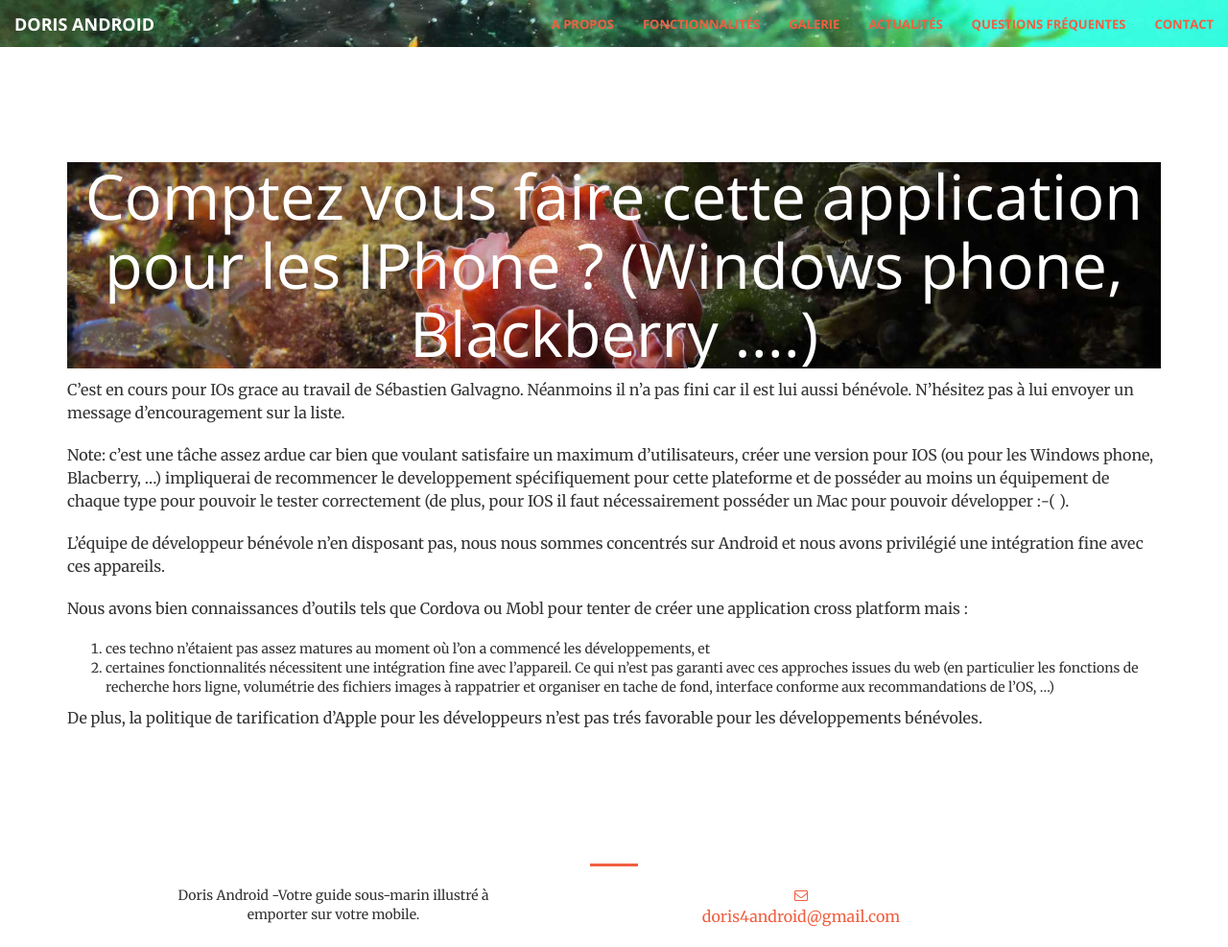
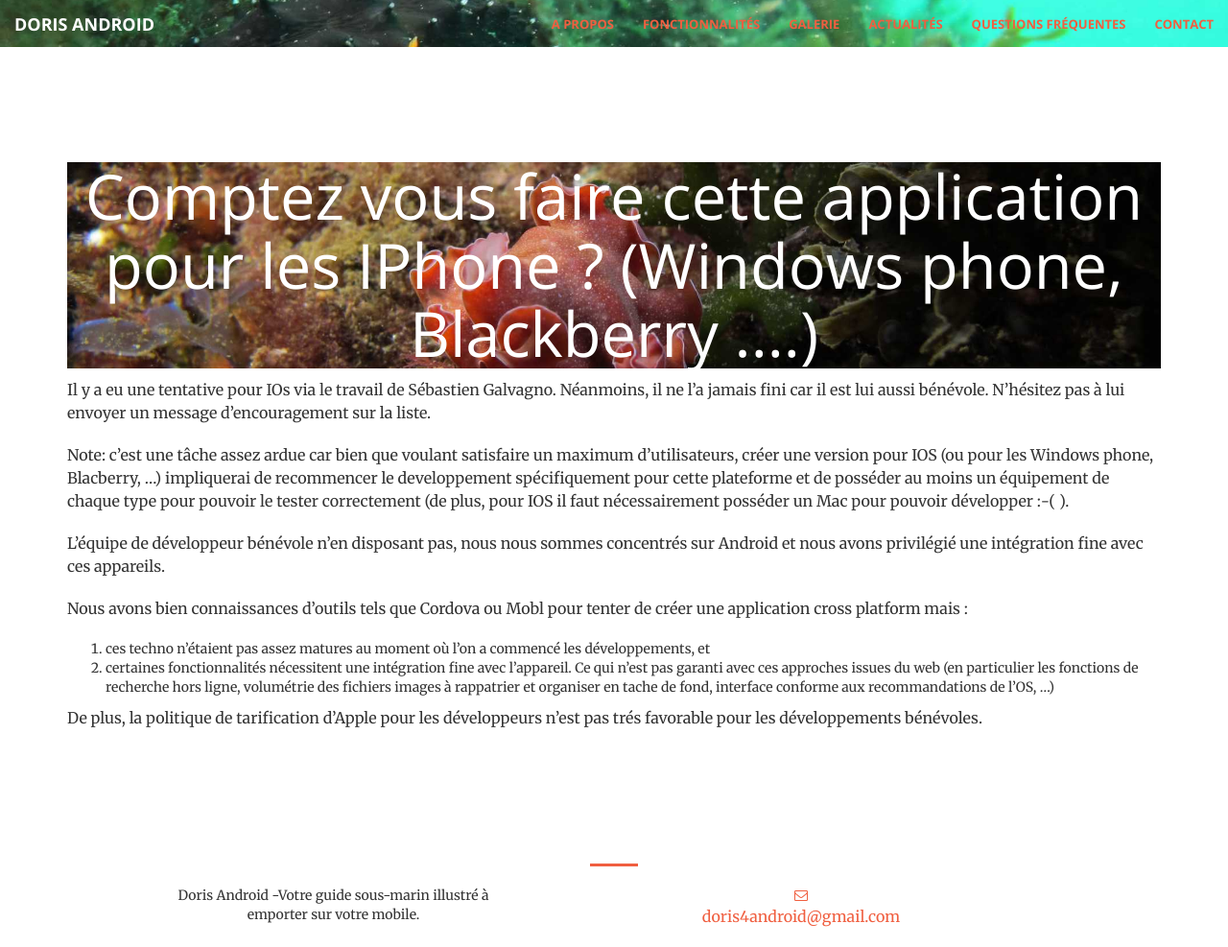
Before and after one commit to doris-ffessm/doris-ffessm.github.io, a Jekyll site: the page built from _faqs/other_os.md, in a window 1280 px wide and 987 px high. Shown: the whole window at 96% size. Built offline with Jekyll 4.4.1, drawn with Linux system fonts in a browser that asks for light colours.

Commit message:
update faq

```diff
--- a/_faqs/other_os.md
+++ b/_faqs/other_os.md
@@ -3,7 +3,8 @@ layout: page
 title: "Comptez vous faire cette application pour les IPhone ? (Windows phone, Blackberry ....)"
 ---
 
-C'est en cours pour IOs grace au travail de Sébastien Galvagno. Néanmoins il n'a pas fini car il est lui aussi bénévole. N'hésitez pas à lui envoyer un message d'encouragement sur la liste.
+Il y a eu une tentative pour IOs via le travail de Sébastien Galvagno. Néanmoins, il ne l'a
+jamais fini car il est lui aussi bénévole. N'hésitez pas à lui envoyer un message d'encouragement sur la liste.
 
 
 <!--more-->
```
